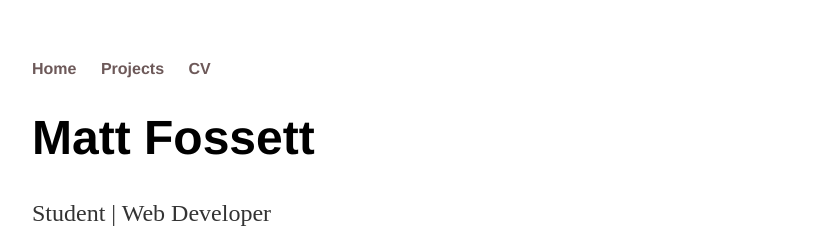
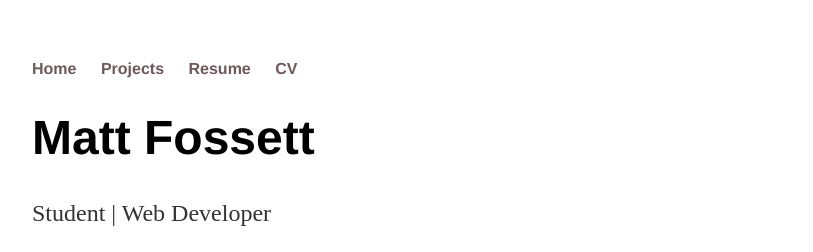
Before and after one commit to MattFossett/mattfossett.github.io, a Jekyll site: the page built from index.html, in a window 1280 px wide. Shown: the top 252 px of the page, without its empty margins (160-973 px from the left). Built offline with Jekyll 4.4.1, drawn with Linux system fonts in a browser that asks for light colours.

Commit message:
Added resume

```diff
--- a/_layouts/default.html
+++ b/_layouts/default.html
@@ -13,6 +13,7 @@
 	    		<ul class="nav-list">
 	        		<li class="nav-item"><a href="/">Home</a></li>
 					<li class="nav-item"><a href="/projects">Projects</a></li>
+					<li class="nav-item"><a href="/resume">Resume</a></li>
 	        		<li class="nav-item"><a href="/cv">CV</a></li>
 	    		</ul>
 			</nav>
```
Also changed, not shown: 1 other file.
